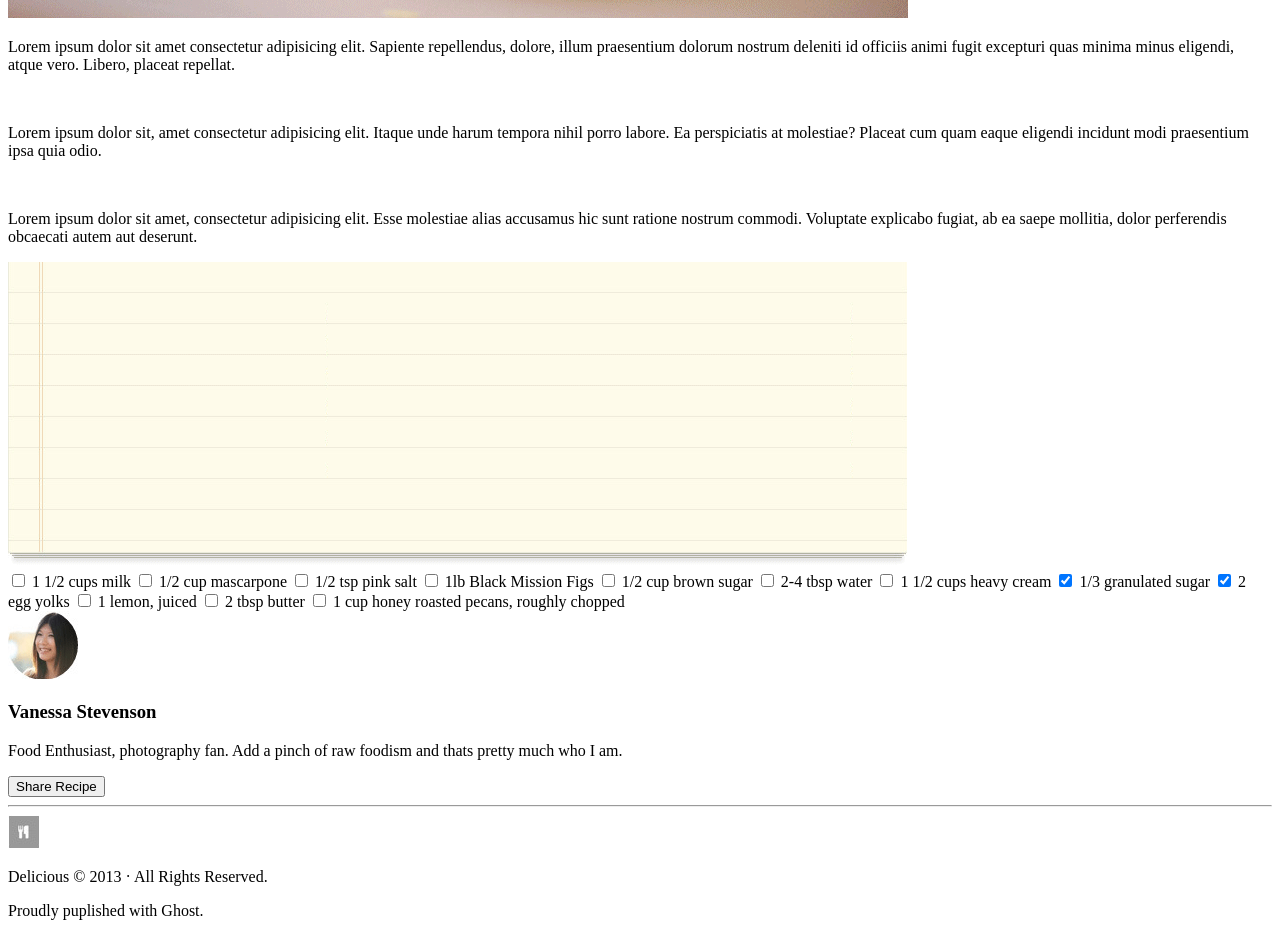
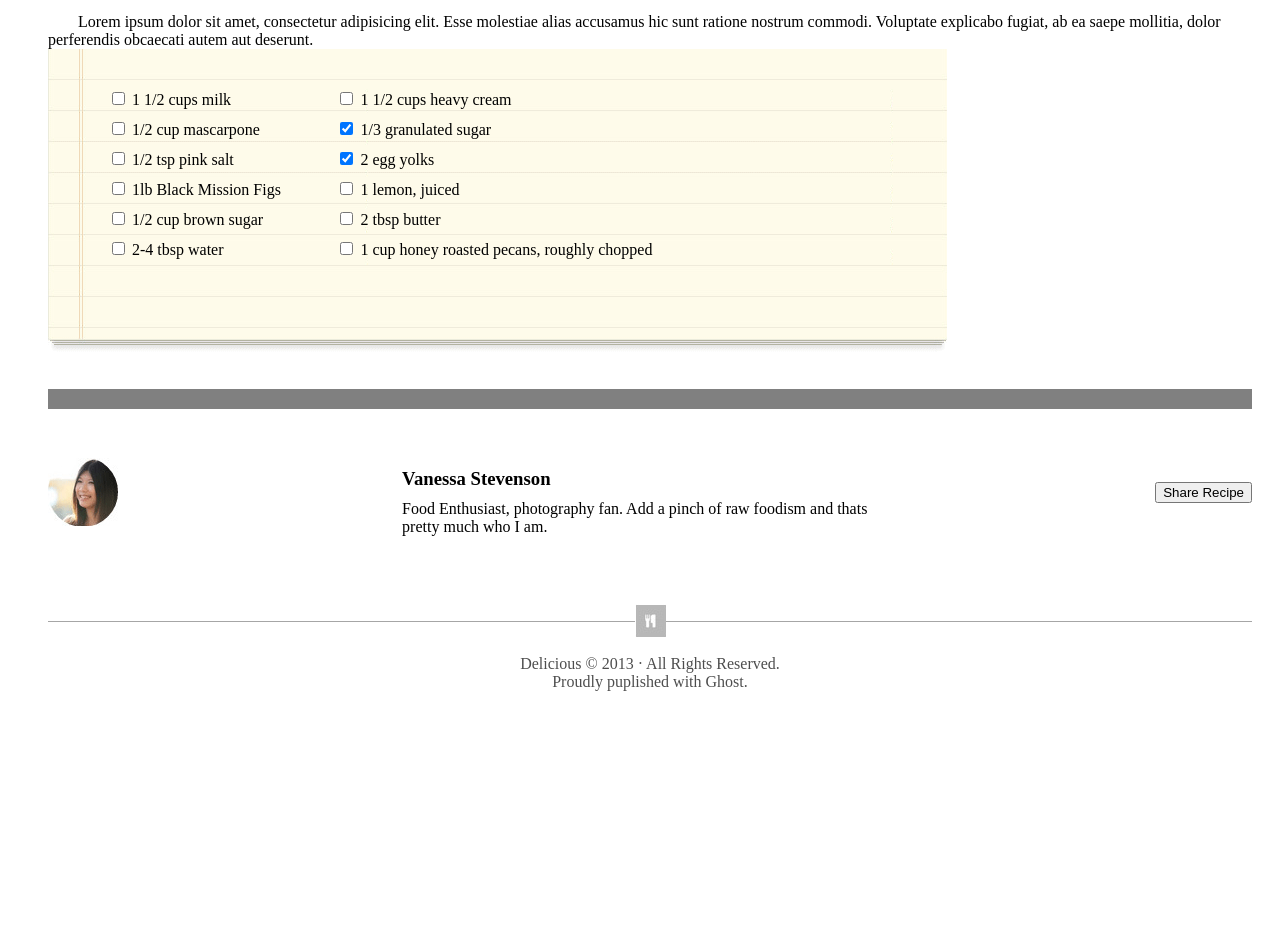
Before and after one commit to SeHarlan/chocolate-pizza, a plain HTML site: page index.html in a window 1280 px wide. Shown: the part 940-1876 px from the top of the page. After the commit the page ends 1699 px from the top, so only its background shows below. Drawn offline with Linux system fonts and the light colour scheme.

Commit message:
:wq q wq git commit -m

```diff
--- a/index.html
+++ b/index.html
@@ -11,10 +11,12 @@
 
 <body>
     <header>
+        <div class="logo-header">
+            <img src="./lab-assets/logo.png" alt="Delicious Logo">
             <div>
-            <img src="./lab-assets/logo.png" alt="Delicious Logo">
                 <h2>Delicious</h2>
                 <p class="sub-heading">The Best Food Block on the Web.</p>
+            </div>
         </div>
         <div class="social-logos">
             <img src="./lab-assets/fb-icon.png" alt="facebook icon">
@@ -32,13 +34,14 @@
         <div class="border"></div>
         <section>
             <h1>Chocolate Pizza</h1>
-            <div>
+            <div class="article-heading">
                 <p class="sub-heading">Posted an 15 Dec 2013 / Desserts</p>
-                <div>
+                <div class="print">
                     <img src="./lab-assets/print-icon.png" alt="print icon">
                     <p class="sub-heading">Print</p>
                 </div>
             </div>
+
             <img src="./lab-assets/choco-pizza.png" alt="chocolate pizza">
         </section>
 
@@ -53,25 +56,49 @@
         <section>
             <img src="./lab-assets/list-bg.png" id="list-pic">
             <form>
+                <label>
                     <input type="checkbox" name="ingredients" value="milk"> 1 1/2 cups milk
+                </label>
+                <label>
                     <input type="checkbox" name="ingredients" value="mascarpone"> 1/2 cup mascarpone
+                </label>
+                <label>
                     <input type="checkbox" name="ingredients" value="salt"> 1/2 tsp pink salt
+                </label>
+                <label>
                     <input type="checkbox" name="ingredients" value="figs"> 1lb Black Mission Figs
+                </label>
+                <label>
                     <input type="checkbox" name="ingredients" value="brown-sugar"> 1/2 cup brown sugar
+                </label>
+                <label>
                     <input type="checkbox" name="ingredients" value="water"> 2-4 tbsp water
+                </label>
+                <label>
                     <input type="checkbox" name="ingredients" value="cream"> 1 1/2 cups heavy cream
+                </label>
+                <label>
                     <input type="checkbox" name="ingredients" value="sugar" checked> 1/3 granulated sugar
+                </label>
+                <label>
                     <input type="checkbox" name="ingredients" value="yolks" checked> 2 egg yolks
+                </label>
+                <label>
                     <input type="checkbox" name="ingredients" value="lemon"> 1 lemon, juiced
+                </label>
+                <label>
                     <input type="checkbox" name="ingredients" value="butter"> 2 tbsp butter
+                </label>
+                <label>
                     <input type="checkbox" name="ingredients" value="pecans"> 1 cup honey roasted pecans, roughly chopped
+                </label>
             </form>
         </section>
         <section>
             <div class="border"></div>
-            <div>
+            <div class="author-info">
                 <img src="./lab-assets/van-pic.png" alt="picture of vanessa">
-                <div>
+                <div class="author-text">
                     <h3>Vanessa Stevenson</h3>
                     <p>Food Enthusiast, photography fan. Add a pinch of raw foodism and thats pretty much who I am.</p>
                 </div>
@@ -81,8 +108,8 @@
 
     </main>
 
+
     <footer>
-        <hr>
         <img src="./lab-assets/small-logo.png" alt="delicious logo">
         <aside>
             <p>Delicious &copy 2013 &#183 All Rights Reserved.</p>
--- a/style.css
+++ b/style.css
@@ -0,0 +1,106 @@
+* {
+    box-sizing: border-box;
+}
+
+body {
+    padding: 40px 20px 60px 40px;
+
+}
+header {
+    display: flex;
+    justify-content: space-between;
+    align-items: center;
+}
+
+h1 {
+    margin-bottom: 0;
+}
+
+form {
+    width: 600px;
+    height: 200px;
+    position: relative;
+    top: 40px;
+    left: 60px;
+    display: flex;
+    flex-flow: column wrap;
+    margin-bottom: 140px;
+}
+
+form label {
+    height: 30px;
+}
+
+footer {
+    display: flex;
+    flex-direction: column;
+    align-items: center;
+    margin-top: 85px;
+    border-top: 1px solid grey;
+    opacity: 0.7;
+}
+
+footer img {
+    position: relative;
+    top: -18px;
+}
+
+aside {
+    text-align: center;
+}
+
+.logo-header {
+    display: flex;
+    width: 280px;
+    align-items: center;
+    justify-content: space-between;
+}
+
+
+
+.logo-header h2, p {
+    margin: 0;
+}
+
+.author-info {
+    display: flex;
+    align-items: center;
+    justify-content: space-between;
+}
+
+.author-text {
+    width: 470px;
+}
+
+.author-text h3 {
+    margin-bottom: 10px;
+}
+
+
+
+.border {
+    width: 100%;
+    height: 20px;
+    background-color: grey;
+    margin: 40px 0;
+}
+
+.article-heading {
+    display: flex;
+    justify-content: space-between;
+}
+
+.print {
+    height: 10px;
+    display: flex;
+    align-items: center;
+}
+
+.main-text p {
+    text-indent: 30px
+}
+
+#list-pic {
+    position: absolute;
+    z-index: -1;
+}
```
Lines whose indentation alone changed are shown as unchanged.
